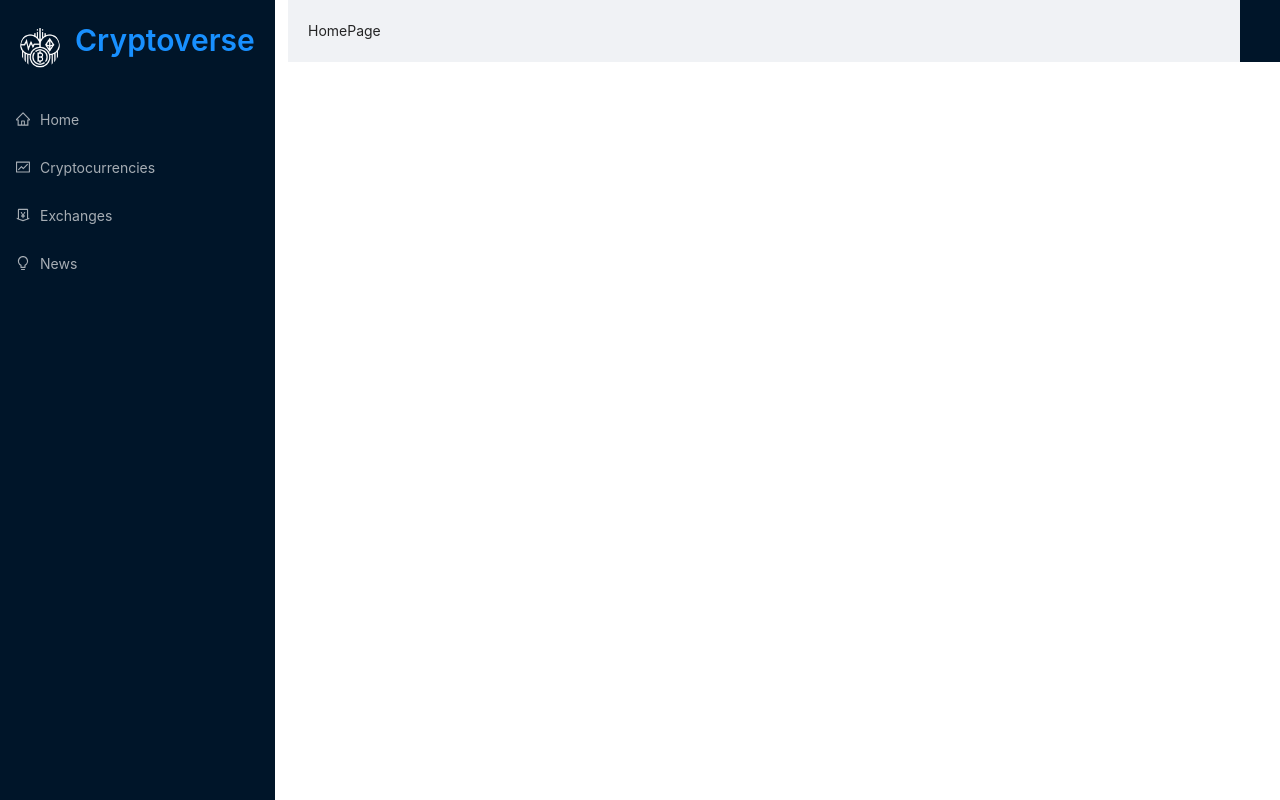
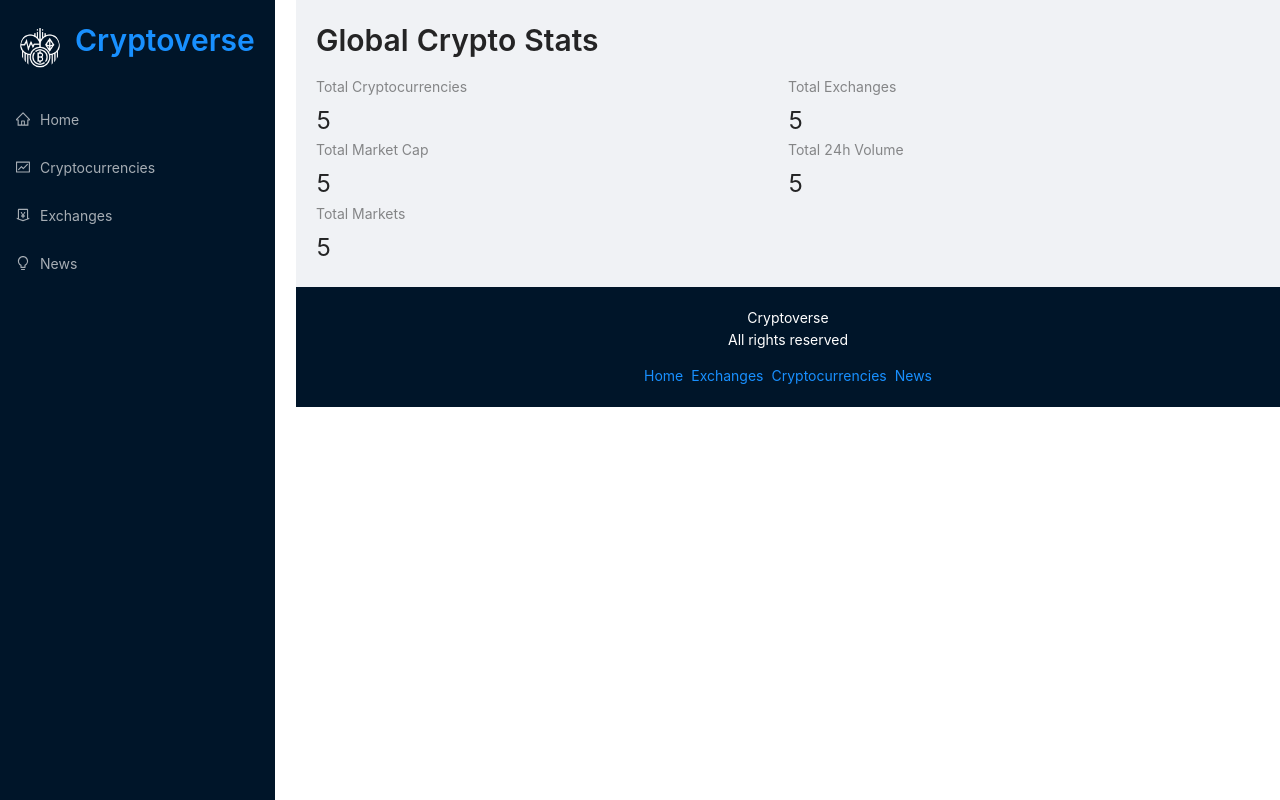
Before and after one commit to Musabs2802/react-crypto, a React (Create React App) app: page / in a window 1280 px wide. Built offline with nearby package versions, Linux system fonts and the light colour scheme.

Commit message:
feature footer

```diff
--- a/src/App.js
+++ b/src/App.js
@@ -11,6 +11,7 @@
   Navbar,
 } from './components'
 import './App.css'
+import { DotChartOutlined } from '@ant-design/icons'
 
 const App = () => {
   return (
@@ -34,8 +35,21 @@
             </Routes>
           </div>
         </Layout>
+        <div className='footer'>
+          <Typography.Paragraph
+            level={1}
+            style={{ color: 'white', textAlign: 'center' }}
+          >
+            Cryptoverse <br /> All rights reserved
+          </Typography.Paragraph>
+          <Space>
+            <Link to='/'>Home</Link>
+            <Link to='/'>Exchanges</Link>
+            <Link to='/'>Cryptocurrencies</Link>
+            <Link to='/'>News</Link>
+          </Space>
+        </div>
       </div>
-      <div className='footer'></div>
     </div>
   )
 }
--- a/src/components/HomePage.jsx
+++ b/src/components/HomePage.jsx
@@ -1,8 +1,34 @@
+import { Col, Row, Statistic, Typography } from 'antd'
 import React from 'react'
+
+const {Title} = Typography
 
 const HomePage = () => {
   return (
-    <div>HomePage</div>
+    <>
+    <Title level={2} className="header">
+        Global Crypto Stats
+    </Title>
+    <Row>
+        <Col span={12}>
+            <Statistic title="Total Cryptocurrencies" value="5"/>
+        </Col>
+        <Col span={12}>
+            <Statistic title="Total Exchanges" value="5"/>
+        </Col>
+        <Col span={12}>
+            <Statistic title="Total Market Cap" value="5"/>
+        </Col>
+        <Col span={12}>
+            <Statistic title="Total 24h Volume" value="5"/>
+        </Col>
+        <Col span={12}>
+            <Statistic title="Total Markets" value="5"/>
+        </Col>
+
+
+    </Row>
+    </>
   )
 }
 
```
